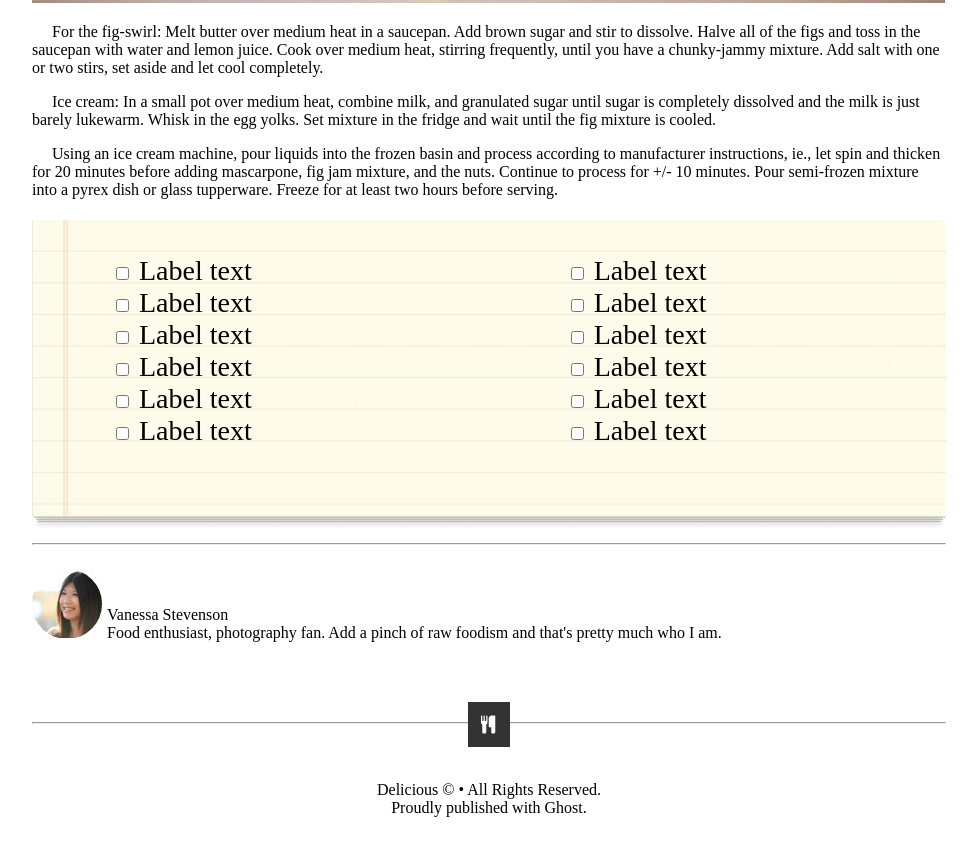
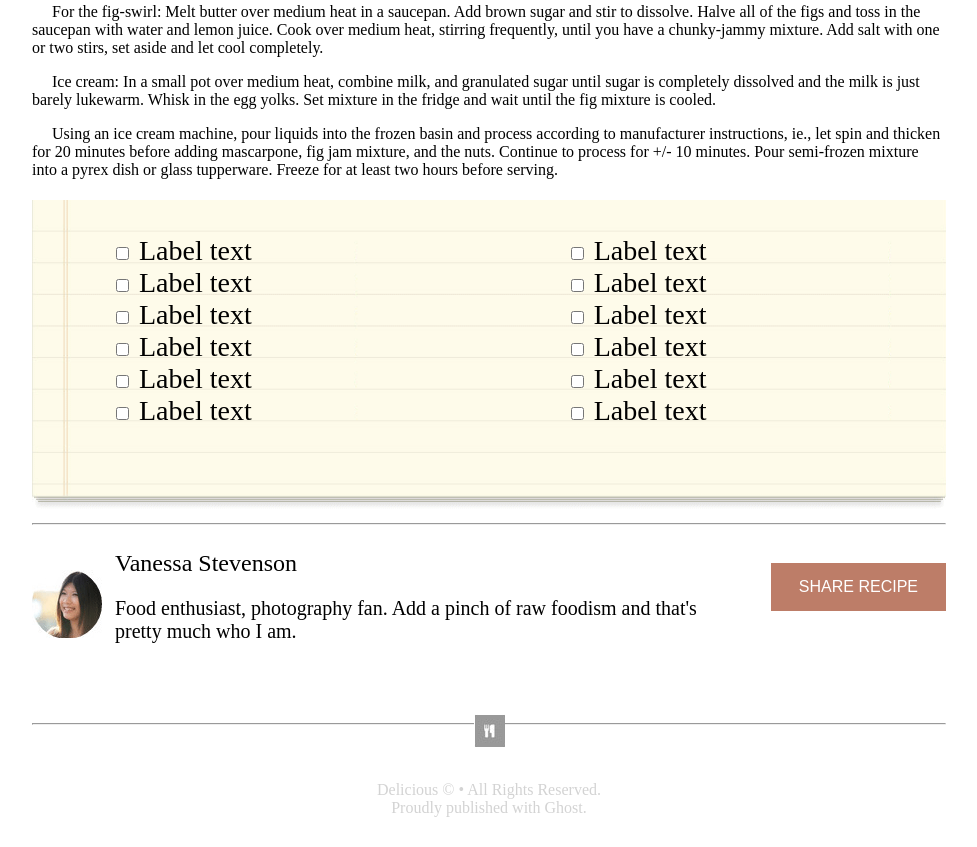
Before and after one commit to txtincorporated/chocolatePizza, a plain HTML site: page index.html in a window 1280 px wide. Shown: the part 883-1730 px from the top of the page, without its empty margins (151-1128 px from the left). Before the commit the page ends 1708 px from the top, so only its background shows below. Drawn offline with Linux system fonts and the light colour scheme; a web font is replaced by a local one.

Commit message:
stylizations and button

```diff
--- a/index.html
+++ b/index.html
@@ -2,6 +2,7 @@
 <html>
 <meta charset="utf-8">
 <link rel="stylesheet" type="text/css" href="styles.css">
+<link href='https://fonts.googleapis.com/css?family=Damion' rel='stylesheet' type='text/css'>
 <title>Chocolate Pizza</title>
 <body>
 
@@ -21,7 +22,7 @@
   </div>
 </div>
 
-<hr>
+<hr id="hrOne">
 
 <div id="postTitle">Chocolate Pizza</div>
 <div id="postDate">POSTED ON 15 DEC 2013 / DESSERTS
@@ -56,13 +57,19 @@
   <img id="face" src=lab-assets/van-pic.png>
   <div id="chocTitle">
     <div id="name">Vanessa Stevenson</div>
-    <div id="about">Food enthusiast, photography fan. Add a pinch of raw foodism and that's pretty much who I am.</div>
+    <div id="about">Food enthusiast, photography fan. Add a pinch of raw foodism and that's<br> pretty much who I am.</div>
   </div>
 </div>
 
+<div>
+  <button id="button">SHARE RECIPE</button>
+</div>
+
+
+
 <div class="hrThree">
 <hr>
-<img src=lab-assets/logo.png>
+<img src=lab-assets/small-logo.png>
 </div>
 
 <div id="copy1">Delicious &copy; &#8226; All Rights Reserved.</div>
--- a/styles.css
+++ b/styles.css
@@ -40,20 +40,28 @@ body {
 }
 
 #delic {
-  font-size: 1.70rem;
+  font-size: 2.5rem;
+  font-family: 'Damion', cursive;
+  margin-top: -10px;
+  margin-left: 7px;
+}
+
+#slogan {
+  margin-top: -11px;
+  font-size: .75rem;
+  margin-left: 7px;
 }
 
 #header {
-  border-bottom: 15px solid;
   padding-bottom: 40px;
 }
 
-/*hr {
-    height: 6px;
-    background: url(http://ibrahimjabbari.com/english/images/hr-11.png
-      repeat-x 0 0;
-   border: 0;
- }*/
+#hrOne {
+  height: 6px;
+  background: url(http://ibrahimjabbari.com/english/images/hr-11.png)
+  repeat-x 0 0;
+  border: 0;
+ }
 
 #chocTitle {
   display: inline-block;
@@ -88,7 +96,6 @@ p {
   margin-top: -40px;
 }
 
-
 #text {
   -webkit-column-count: 2;
   -moz-column-count: 2;
@@ -108,6 +115,29 @@ p {
   margin-top: 25px;
 }
 
+#name {
+  font-size: 1.5em;
+  margin-bottom: 20px;
+  margin-left: 8px;
+}
+
+#about {
+  margin-left: 8px;
+  font-size: 1.25em;
+}
+
+#button {
+  float: right;
+  margin-top: -80px;
+  border: none;
+  border-radius: 0px;
+  padding: 15px 28px;
+  background-color: #BD7D68;
+  font-size: 1em;
+  color: #fff;
+
+}
+
 .hrThree {
   text-align: center;
   margin-top: 80px;
@@ -121,8 +151,11 @@ p {
 #copy1 {
   text-align: center;
   margin-top: 30px;
+  color: lightgrey;
 }
 
 #copy2 {
   text-align: center;
+  color: lightgrey;
+  margin-bottom: 30px;
 }
```
